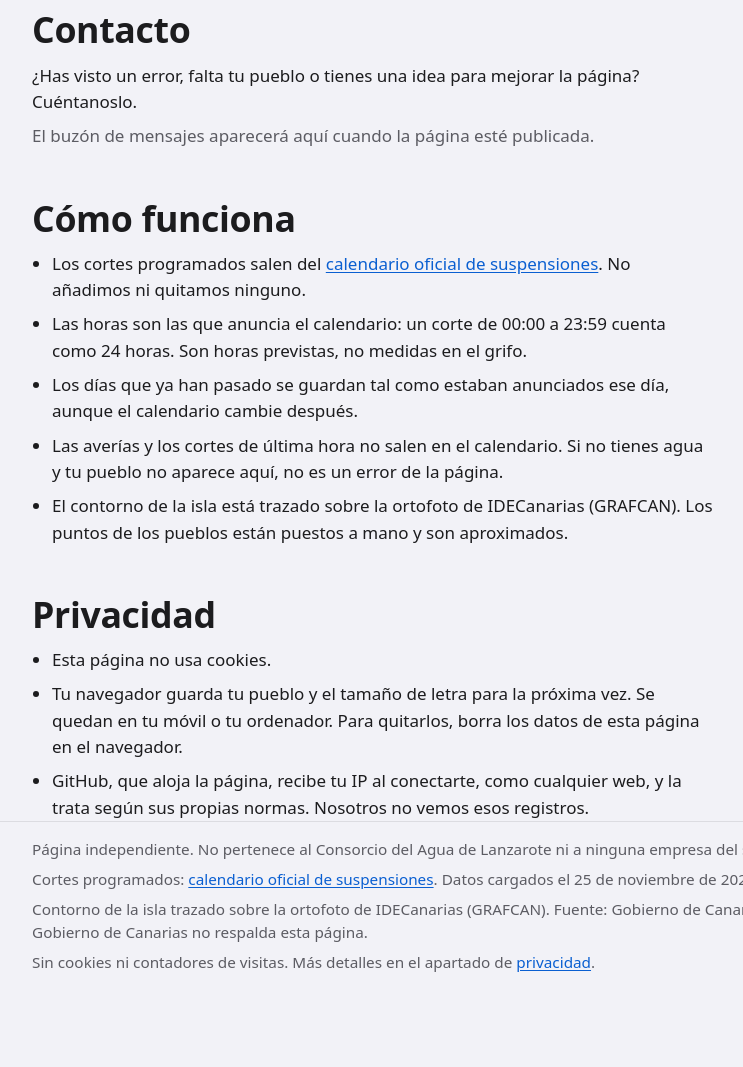
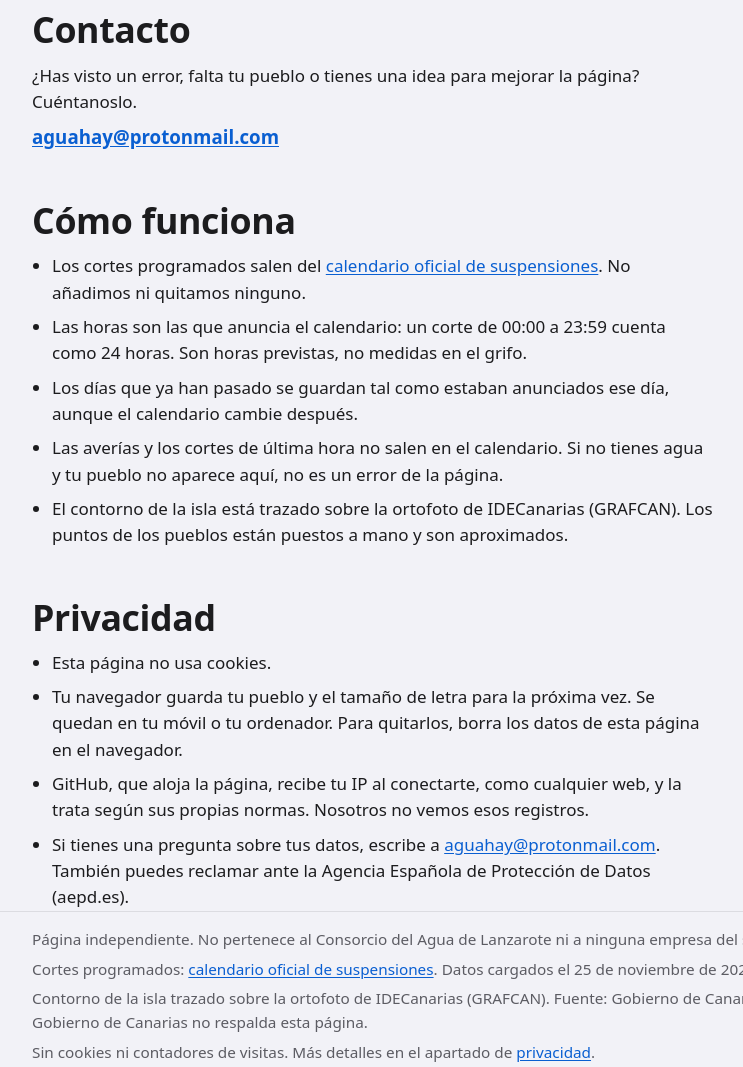
Before and after one commit to mapagua/hay-agua-hoy, a plain HTML site: page index.html in a window 1280 px wide. Shown: the part 9520-10587 px from the top of the page, without its empty margins (134-877 px from the left). Drawn offline with Linux system fonts and the light colour scheme.

Commit message:
Update index.html

```diff
--- a/index.html
+++ b/index.html
@@ -432,7 +432,7 @@ footer .ancho { padding-top: 16px; padding-bottom: 80px; display: flex; flex-dir
 const CONFIG = {
   api: "",        // dirección del servidor de avisos, p. ej. "https://avisos.ejemplo.workers.dev". Vacío: sin avisos.
   prueba: false,  // true: enseña los avisos de vecinos sin enviar nada (solo para probar)
-  contacto: "",   // correo de contacto del proyecto
+  contacto: "aguahay@protonmail.com",   // correo de contacto del proyecto
   codigo: ""      // dirección del repositorio público, si se quiere enseñar
 };
 const FUENTE = "https://aguasdelanzaroteylagraciosa.com/suspensiones-programadas-del-suministro/";
```
